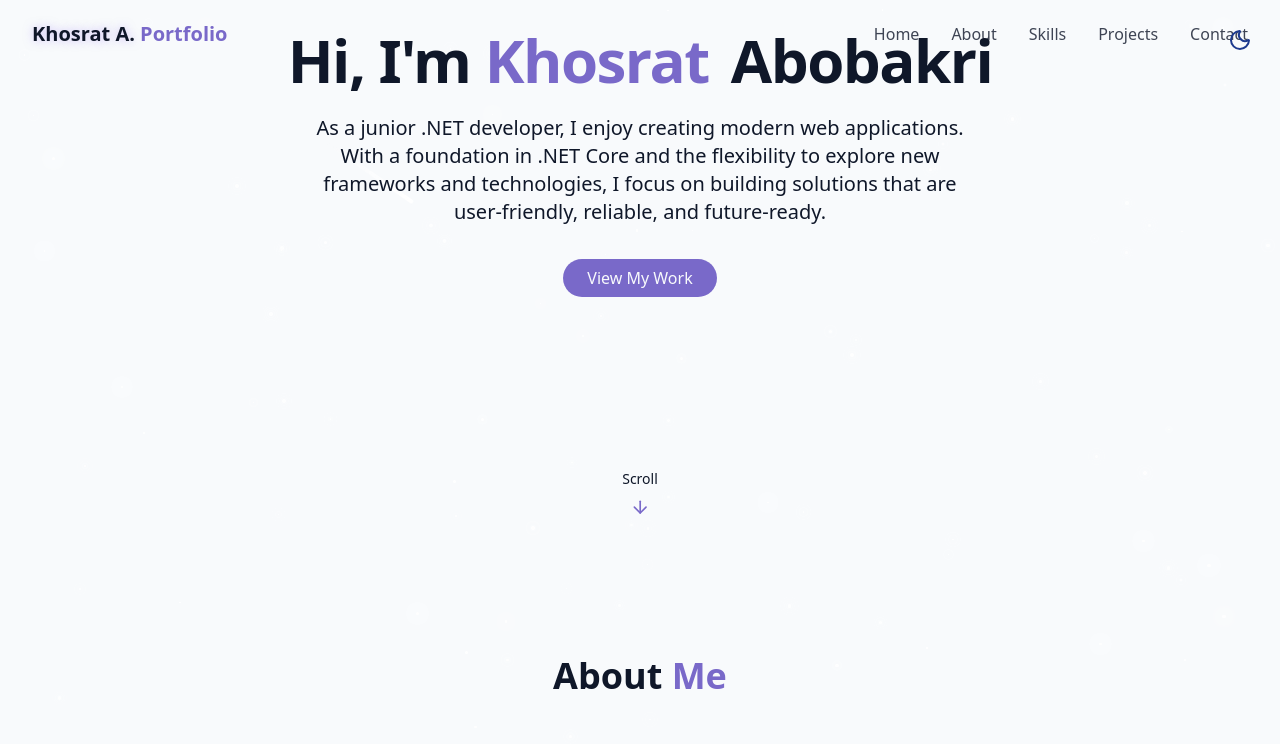
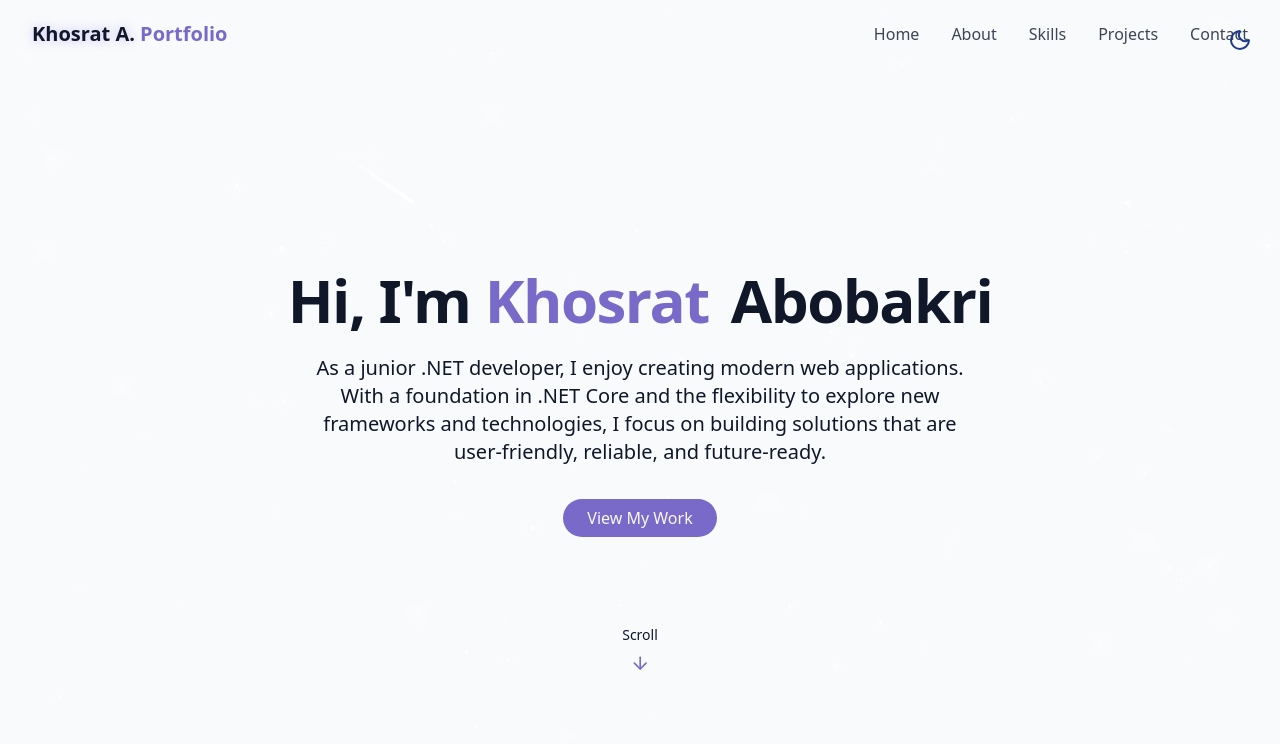
Before and after one commit to KosBow/Kos-portfolio, a React (Vite) app: page / in a window 1280 px wide. Shown: the top 744 px of the page. Built offline with nearby package versions, Linux system fonts and the light colour scheme.

Commit message:
Fixed: Issue with HeroSection css in section elment. Hopefully this is fixed now.

```diff
--- a/src/components/HeroSection.tsx
+++ b/src/components/HeroSection.tsx
@@ -4,12 +4,20 @@ export const HeroSection = () => {
   return (
     <section
       id="hero"
-      className="relative -mt-260 min-h-screen flex flex-col items-center justify-center px-4"
+      className="
+        relative
+        min-h-[calc(100svh-4rem)] md:min-h-[calc(100svh-5rem)]
+        pt-16 md:pt-20
+        scroll-mt-20
+        flex flex-col items-center justify-center
+        px-4
+        overflow-hidden
+      "
     >
       <div className="container max-w-4xl mx-auto text-center z-10">
         <div className="space-y-6">
-          <h1 className=" text-4xl md:text-6xl font-bold tracking-tight">
-            <span className="opacity-0 animate-fade-in"> Hi, I'm</span>{" "}
+          <h1 className="text-4xl md:text-6xl font-bold tracking-tight">
+            <span className="opacity-0 animate-fade-in">Hi, I&apos;m</span>{" "}
             <span className="text-primary opacity-0 animate-fade-in-delay-1">
               Khosrat
             </span>{" "}
@@ -17,6 +25,7 @@ export const HeroSection = () => {
               Abobakri
             </span>
           </h1>
+
           <p className="text-lg md:text-xl text-muted-foreground max-w-2xl mx-auto opacity-0 animate-fade-in-delay-3">
             As a junior .NET developer, I enjoy creating modern web
             applications. With a foundation in .NET Core and the flexibility to
@@ -26,16 +35,17 @@ export const HeroSection = () => {
 
           <div className="pt-4 opacity-0 animate-fade-in-delay-4">
             <a href="#projects" className="cosmic-button">
-                View My Work
+              View My Work
             </a>
           </div>
         </div>
       </div>
 
-      <div className="absolute bottom-8 left-1/2 transform -translate-x-1/2 flex flex-col items-center animate-bounce">
-        <span className=" text-sm text-muted-foreground mb-2">Scroll</span>
-        <ArrowDown className="h-5 w-5 text-primary" />
-      </div>
+ <div className="absolute bottom-[5%] left-1/2 -translate-x-1/2 flex flex-col items-center animate-bounce">
+  <span className="text-sm text-muted-foreground mb-2">Scroll</span>
+  <ArrowDown className="h-5 w-5 text-primary" />
+</div>
+
     </section>
   );
 };
--- a/src/pages/Home.tsx
+++ b/src/pages/Home.tsx
@@ -1,14 +1,13 @@
 import { ThemeToggle } from "../components/ThemeToggle";
-import { StarBackground } from '../components/StarBackground';
+import { StarBackground } from "../components/StarBackground";
 import { Navbar } from "../components/Navbar";
 import { HeroSection } from "../components/HeroSection";
 import { AboutSection } from "../components/AboutSection";
 import { SkillsSection } from "../components/SkillsSection";
 import { ProjectsSection } from "../components/ProjectsSection";
 export const Home = () => {
-    return <div className="min-h-screen bg-background text-foreground overflow-x-hidden">
-
-<div className="min-h-screen bg-background text-foreground overflow-x-hidden"></div>
+  return (
+    <div className="min-h-screen bg-background text-foreground overflow-x-hidden">
       {/* {Theme Toggle} */}
       <ThemeToggle />
       {/* Background Effects */}
@@ -18,10 +17,11 @@ export const Home = () => {
       {/* Main Content */}
       <main>
         <HeroSection />
-        <AboutSection/>
-        <SkillsSection/>
-        <ProjectsSection/>
+        <AboutSection />
+        <SkillsSection />
+        <ProjectsSection />
       </main>
       {/* Footer */}
     </div>
+  );
 };
```
Lines whose indentation alone changed are shown as unchanged.
